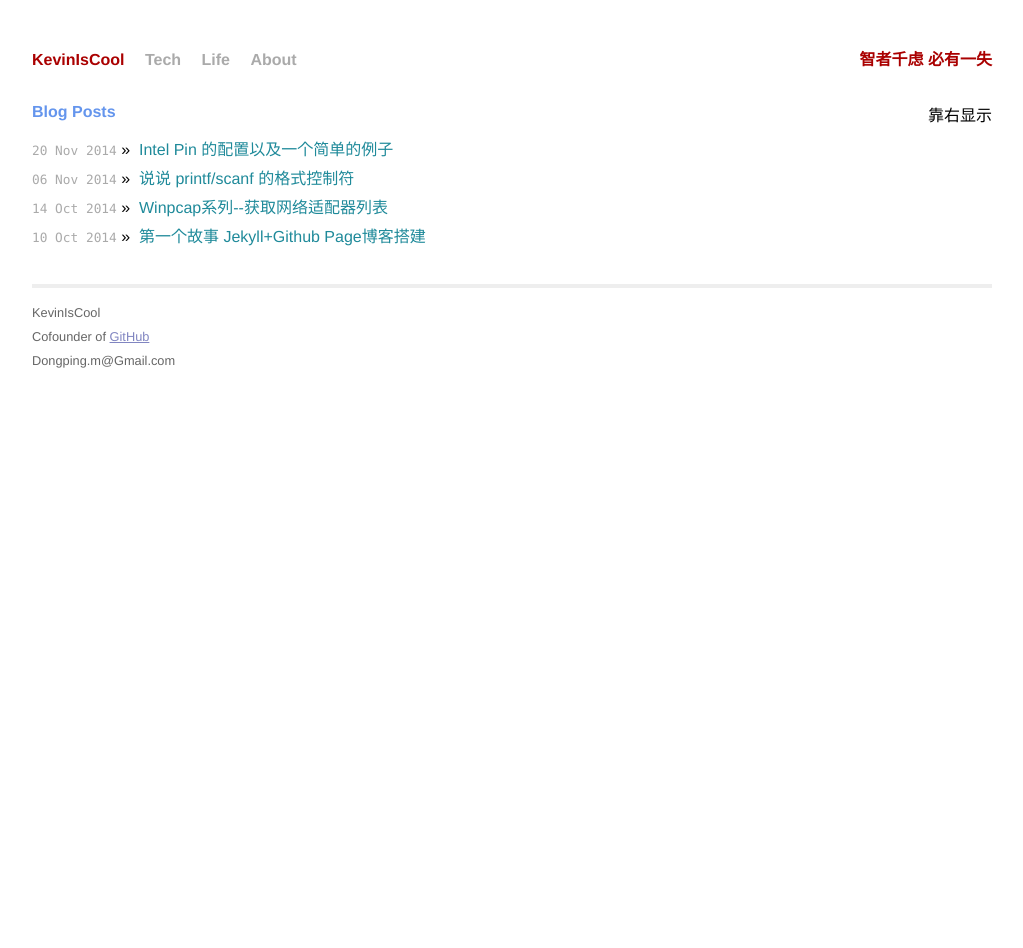
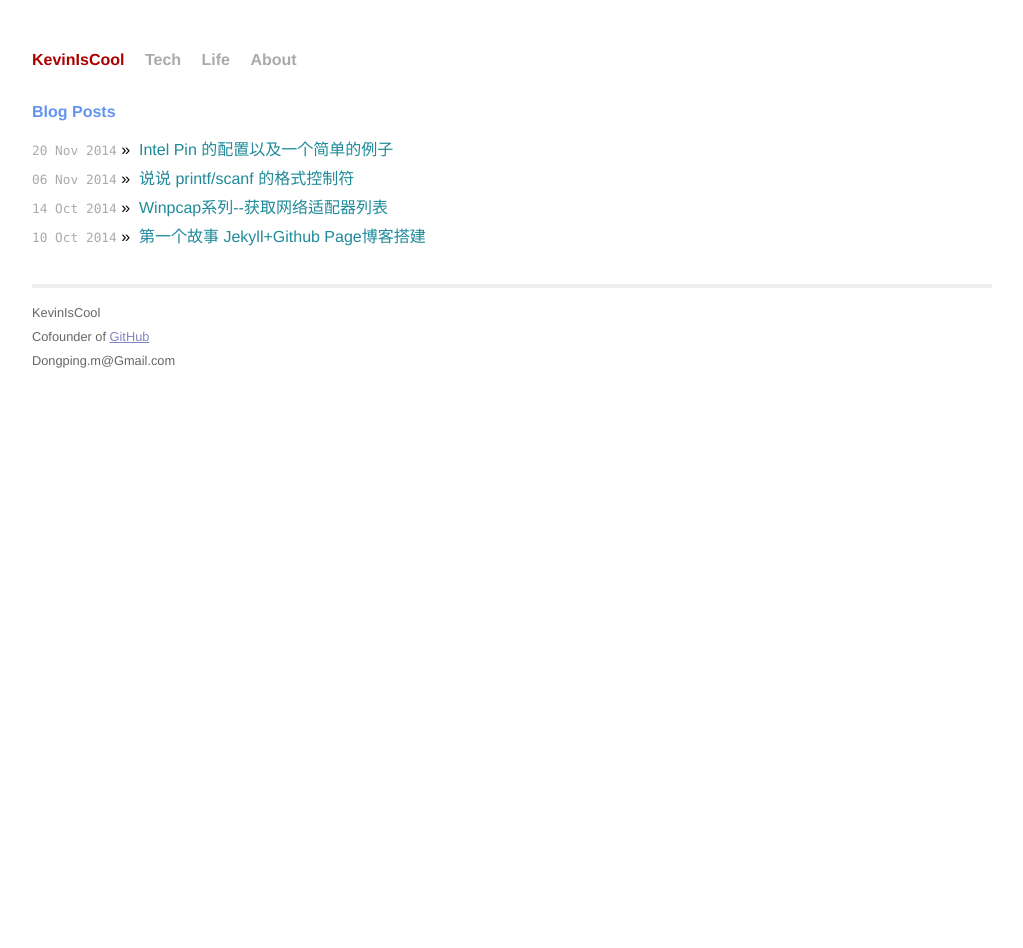
Before and after one commit to ll0KT/KevinIsCool.github.io, a Jekyll site: the page built from index.html, in a window 1280 px wide. Shown: the whole page, without its empty margins (128-1151 px from the left). Built offline with Jekyll 4.4.1, drawn with Linux system fonts in a browser that asks for light colours; Markdown is read by kramdown in place of the engine named in the settings.

Commit message:
20141120

```diff
--- a/_layouts/default.html
+++ b/_layouts/default.html
@@ -30,9 +30,12 @@
 	<a class="extra" href="/category/tech.html">  Tech</a>
 	<a class="extra" href="/category/life.html">  Life</a>
 	<a class="extra" href="/category/about.html">  About</a>
-	<a style="float:right;"> 智者千虑 必有一失</a>
+
+	<!--
+	<a class="extra" style="float:right;"> 智者千虑 必有一失</a>
+	-->
+
   </div>
-  <div class="extra" style="float:right;">靠右显示</div>
 
 
  <!-- Begin Lateral directory -->
```
